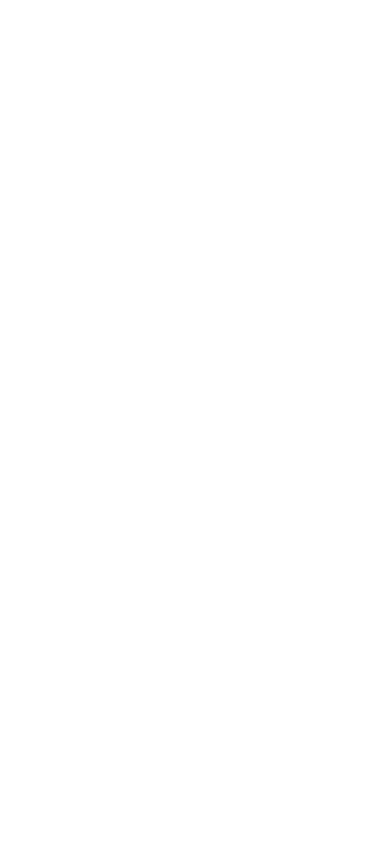
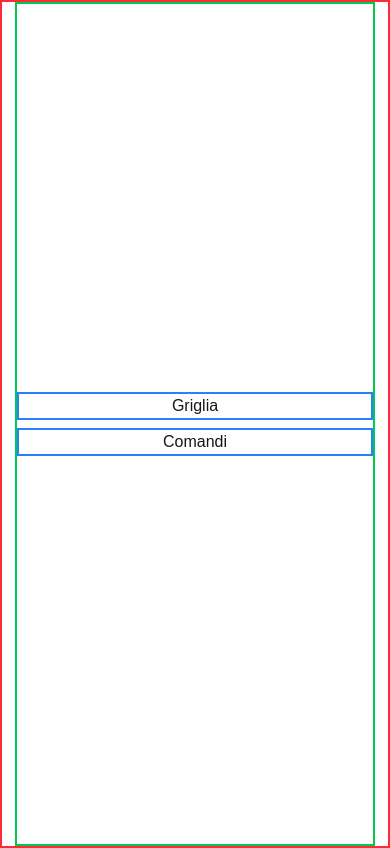
Before and after one commit to raaaandom/sudoku-solver, a Next.js app: page / in a window 390 px wide. Built offline with nearby package versions, Linux system fonts and the light colour scheme.

Commit message:
add: responsive layout wireframing

```diff
--- a/app/page.tsx
+++ b/app/page.tsx
@@ -1,6 +1,25 @@
 export default function Home() {
   return (
-    <div>
+    <div className="
+    border-2 border-red-500
+    min-h-screen flex flex-col items-center
+    ">
+      <div className="
+      border-2 border-green-500
+      min-h-screen flex flex-col justify-center gap-2
+      w-90 md:w-135 xl:w-160
+      ">
+        <div className="
+        border-2 border-blue-500 text-center
+        ">
+          Griglia
+        </div>
+        <div className="
+        border-2 border-blue-500 text-center
+        ">
+          Comandi
+        </div>
+      </div>
     </div>
   );
 }
```
